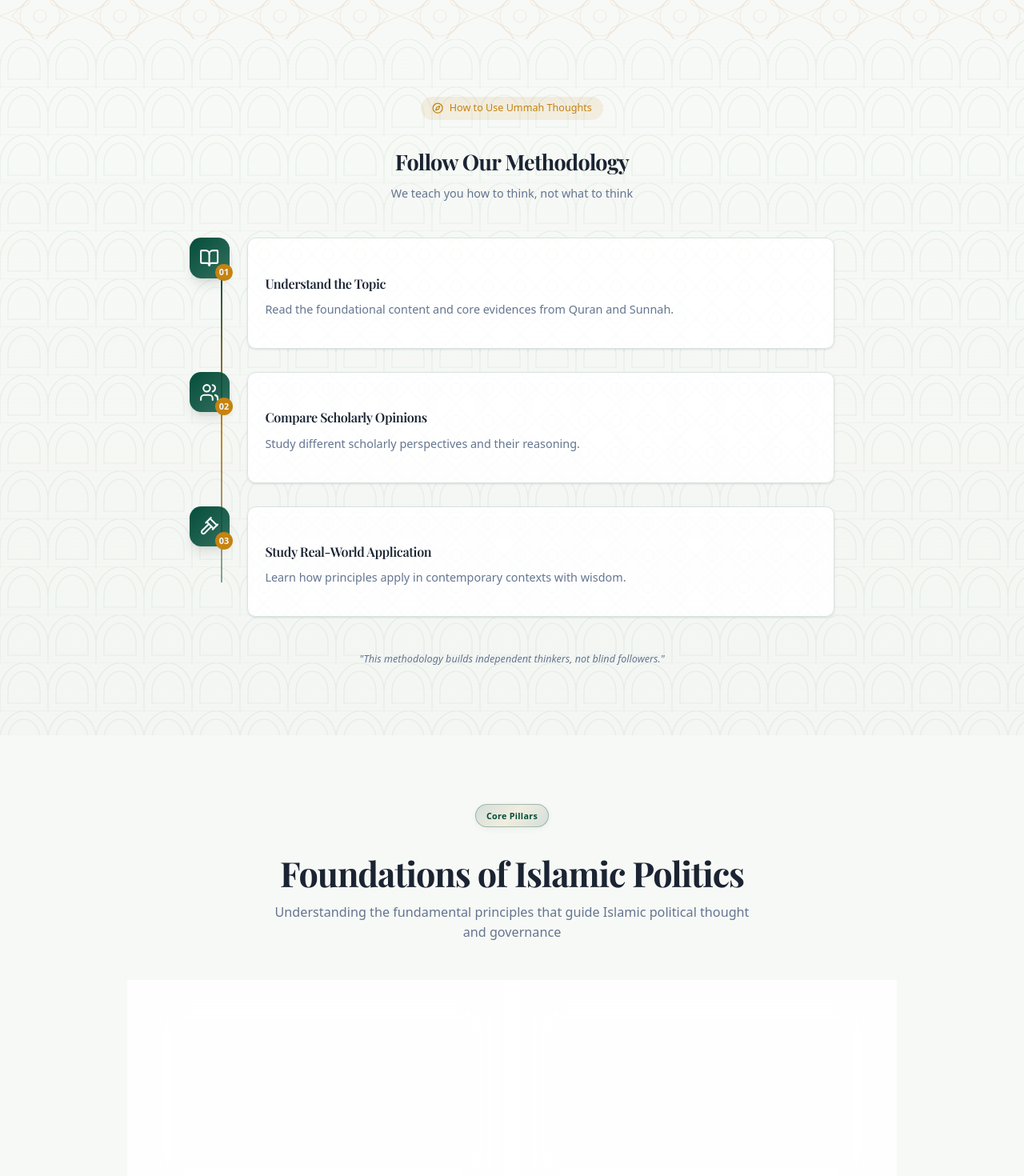
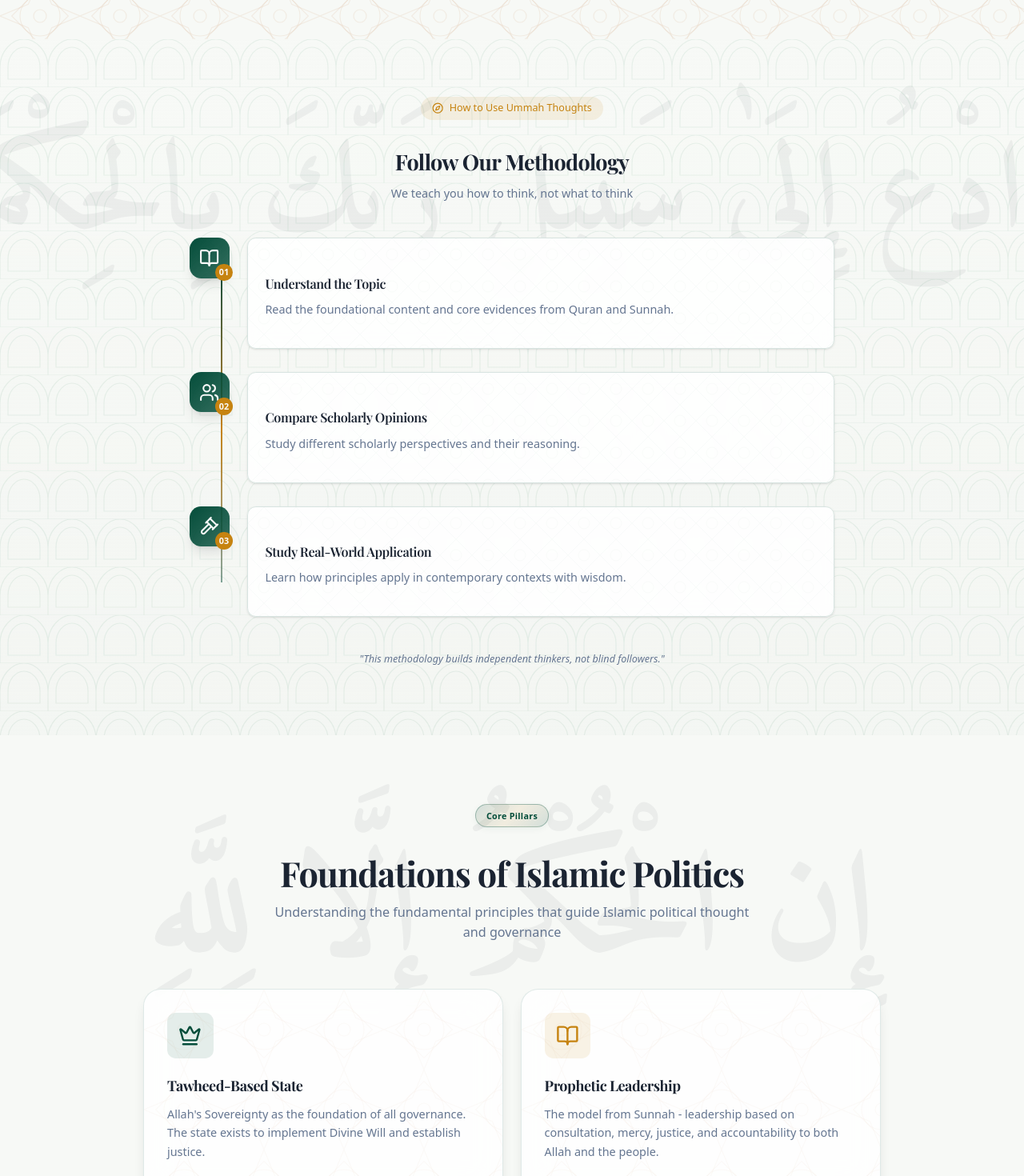
Before and after one commit to JahidGittu/ummah-thoughts-frontend, a Next.js app: page / in a window 1280 px wide. Shown: the part 2080-3550 px from the top of the page at 80% size. Built offline with nearby package versions, Linux system fonts and the light colour scheme; no server answers; a web font is replaced by a local one.

Commit message:
feat(ui): add dedicated Quranic calligraphy watermarks behind Learning Level, How to Use, Audience, Foundations, and Wisdom sections

```diff
--- a/src/components/home/FoundationsGrid.tsx
+++ b/src/components/home/FoundationsGrid.tsx
@@ -50,7 +50,14 @@
 
   return (
     <section className="py-24 relative">
-      <div className="max-w-11/12 mx-auto px-4 sm:px-6 lg:px-8">
+      {/* Section Arabic Calligraphy Watermark */}
+      <div className="absolute top-8 left-1/2 -translate-x-1/2 text-center w-full opacity-[0.05] dark:opacity-[0.065] pointer-events-none select-none z-0">
+        <span className="font-arabic font-bold text-foreground leading-none block whitespace-nowrap text-[10vw] sm:text-[14vw]">
+          إِنِ الْحُكْمُ إِلَّا لِلَّهِ
+        </span>
+      </div>
+
+      <div className="max-w-11/12 mx-auto px-4 sm:px-6 lg:px-8 relative z-10">
         {/* Section Header */}
         <motion.div
           initial={{ opacity: 0, y: 20 }}
--- a/src/components/home/HowToUseGuide.tsx
+++ b/src/components/home/HowToUseGuide.tsx
@@ -37,7 +37,14 @@
 
   return (
     <section className="relative overflow-hidden py-20 bg-gradient-to-b from-background to-muted/30">
-      <div className="max-w-11/12 mx-auto px-4 sm:px-6 lg:px-8">
+      {/* Section Arabic Calligraphy Watermark */}
+      <div className="absolute top-8 left-1/2 -translate-x-1/2 text-center w-full opacity-[0.05] dark:opacity-[0.065] pointer-events-none select-none z-0">
+        <span className="font-arabic font-bold text-foreground leading-none block whitespace-nowrap text-[9vw] sm:text-[12vw]">
+          ادْعُ إِلَىٰ سَبِيلِ رَبِّكَ بِالْحِكْمَةِ
+        </span>
+      </div>
+
+      <div className="max-w-11/12 mx-auto px-4 sm:px-6 lg:px-8 relative z-10">
         <motion.div
           initial={{ opacity: 0, y: 20 }}
           whileInView={{ opacity: 1, y: 0 }}
```
